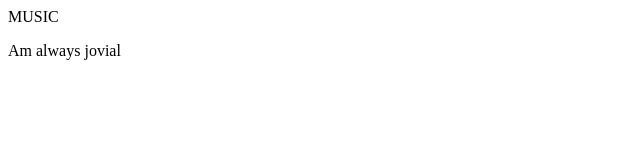
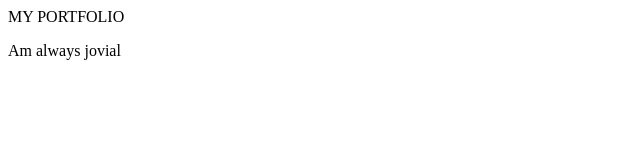
Before and after one commit to Paris180/portfolio, a plain HTML site: page index.html in a window 1280 px wide. Shown: the whole page, without its empty margins (0-640 px from the left). Drawn offline with Linux system fonts and the light colour scheme.

Commit message:
Update index.html

```diff
--- a/index.html
+++ b/index.html
@@ -1,7 +1,7 @@
 <!DOCTYPE html>
-<html>
+<meta charset=UTF-8 meta name=viewport>
   <head>
-  <titl>MUSIC </title>
+  <titl>MY PORTFOLIO </title>
   </head>
   <body>
     <p>Am always jovial</p>
```
